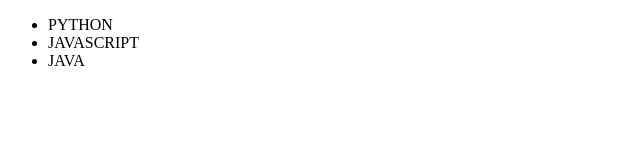
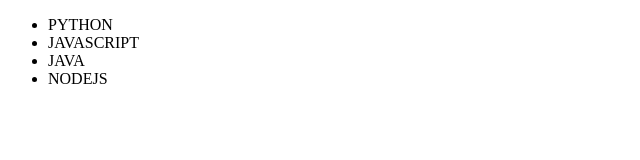
Before and after one commit to crisda100/Alura-git, a plain HTML site: page index.html in a window 1280 px wide. Shown: the full height of the page, 0-640 px from the left. Drawn offline with Linux system fonts and the light colour scheme.

Commit message:
lenguajes de programacion

```diff
--- a/index.html
+++ b/index.html
@@ -11,6 +11,7 @@
         <li>PYTHON</li>
         <li>JAVASCRIPT</li>
         <li>JAVA</li>
+        <li>NODEJS</li>
     </ul>
 </body>
 </html>
```
